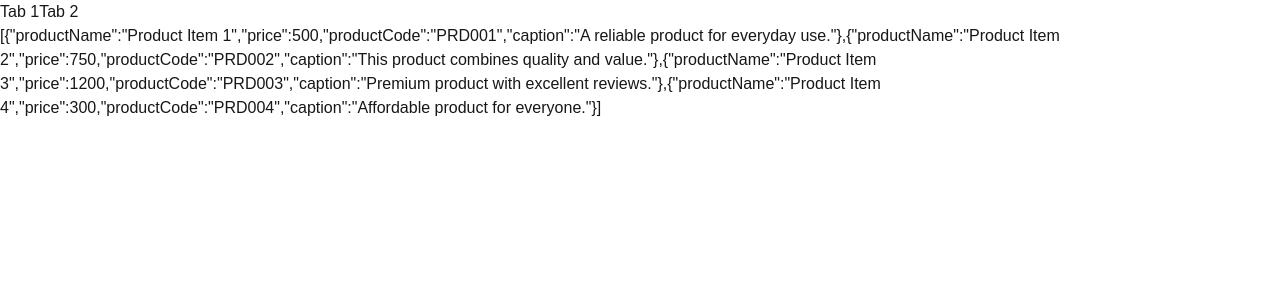
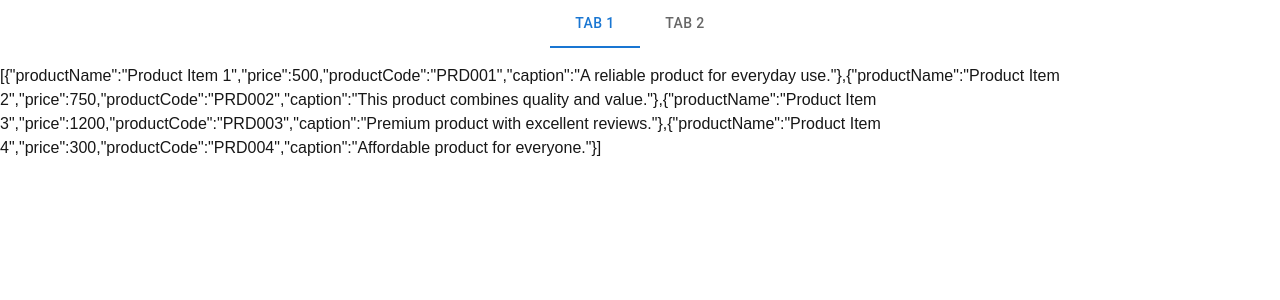
Before and after one commit to lacode-lab/nextjs-architecture-stack, a Next.js app: page /product/list in a window 1280 px wide. Shown: the top 300 px of the page. Built offline with nearby package versions, Linux system fonts and the light colour scheme.

Commit message:
tab表示するようにmui tabs使用するように修正

```diff
--- a/package.json
+++ b/package.json
@@ -9,7 +9,10 @@
     "lint": "next lint"
   },
   "dependencies": {
+    "@emotion/react": "^11.14.0",
+    "@emotion/styled": "^11.14.0",
     "@hookform/resolvers": "^3.10.0",
+    "@mui/material": "^6.4.1",
     "next": "14.2.21",
     "openapi-fetch": "^0.13.4",
     "react": "^18",
--- a/src/app/product/list/_component/tab-component.tsx
+++ b/src/app/product/list/_component/tab-component.tsx
@@ -1,34 +1,41 @@
 "use client"
-
-import React from "react"
+import React, { SyntheticEvent, useState } from "react"
+import { Tabs, Tab, Box } from "@mui/material"
 import { useTabData } from "./tab-data-provider"
 import { fetchTabData } from "@/actions/fetch-tab-data"
 
 export const TabComponent = () => {
   const { activeTab, tabData, setActiveTab, setTabData } = useTabData()
 
-  const handleTabChange = async (tabId: string) => {
-    if (!tabData[tabId]) {
-      const data = await fetchTabData(tabId) // Server Actionsを呼び出し
-      setTabData(tabId, data)
+  const handleTabChange = async (event: SyntheticEvent, newValue: string) => {
+    if (!tabData[newValue]) {
+      const data = await fetchTabData(newValue) // サーバーからデータ取得
+      setTabData(newValue, data)
     }
-    setActiveTab(tabId)
+    setActiveTab(newValue) // アクティブなタブを変更
   }
+  return (
+    <Box>
+      {/* タブの見た目 */}
+      <Tabs
+        value={activeTab}
+        onChange={handleTabChange}
+        aria-label="Tab example"
+        centered
+      >
+        <Tab label="Tab 1" value="tab1" />
+        <Tab label="Tab 2" value="tab2" />
+      </Tabs>
 
-  return (
-    <div>
-      <div>
-        <button onClick={() => handleTabChange("tab1")}>Tab 1</button>
-        <button onClick={() => handleTabChange("tab2")}>Tab 2</button>
-      </div>
-      <div>
+      {/* タブのコンテンツ */}
+      <Box sx={{ mt: 2 }}>
         {activeTab === "tab1" && <TabContent data={tabData["tab1"]} />}
         {activeTab === "tab2" && <TabContent data={tabData["tab2"]} />}
-      </div>
-    </div>
+      </Box>
+    </Box>
   )
 }
 
 const TabContent = ({ data }: { data: any }) => (
-  <div>{JSON.stringify(data)}</div>
+  <Box>{JSON.stringify(data)}</Box>
 )
```
Also changed, not shown: 1 other file (tests, documents, lock files or other folders).
